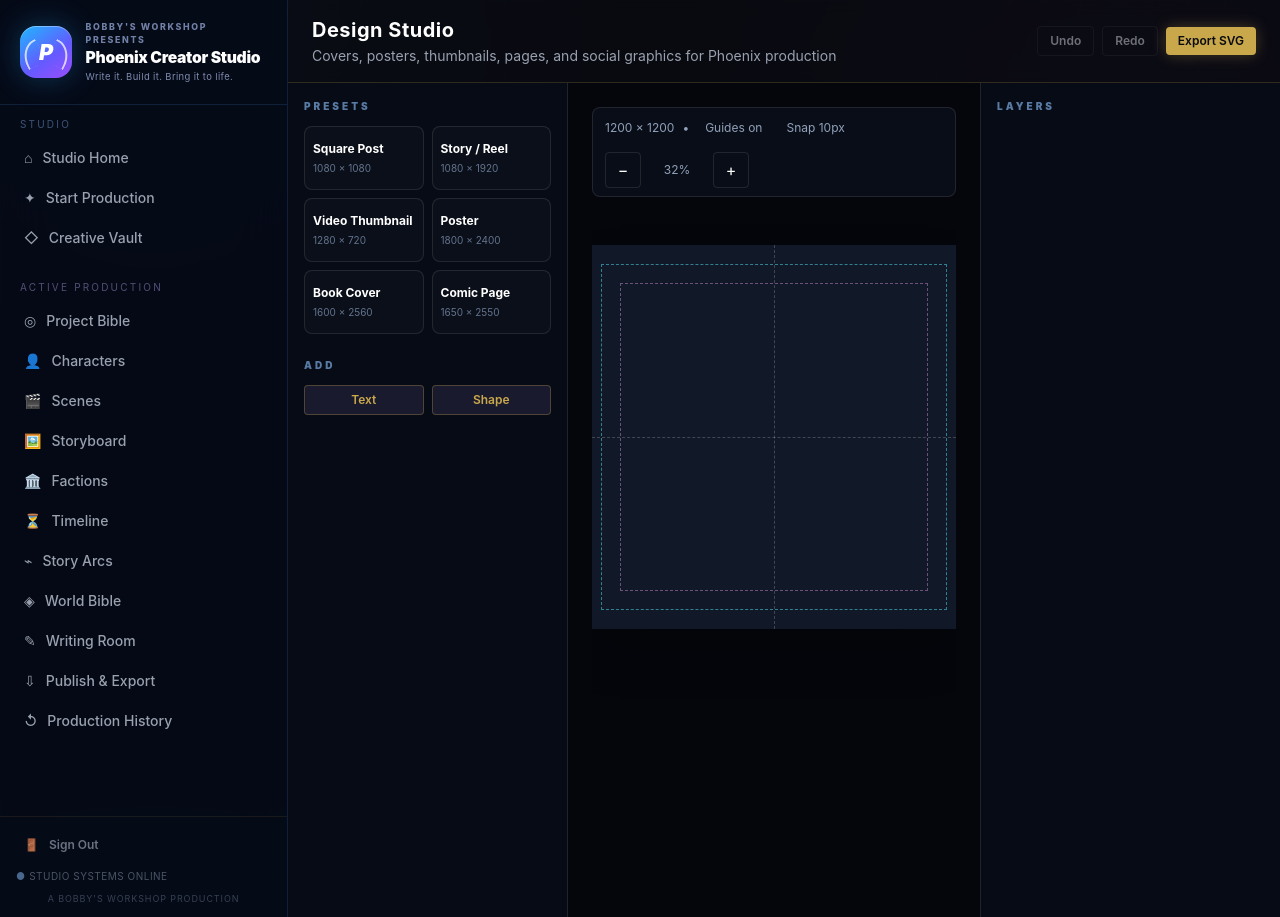
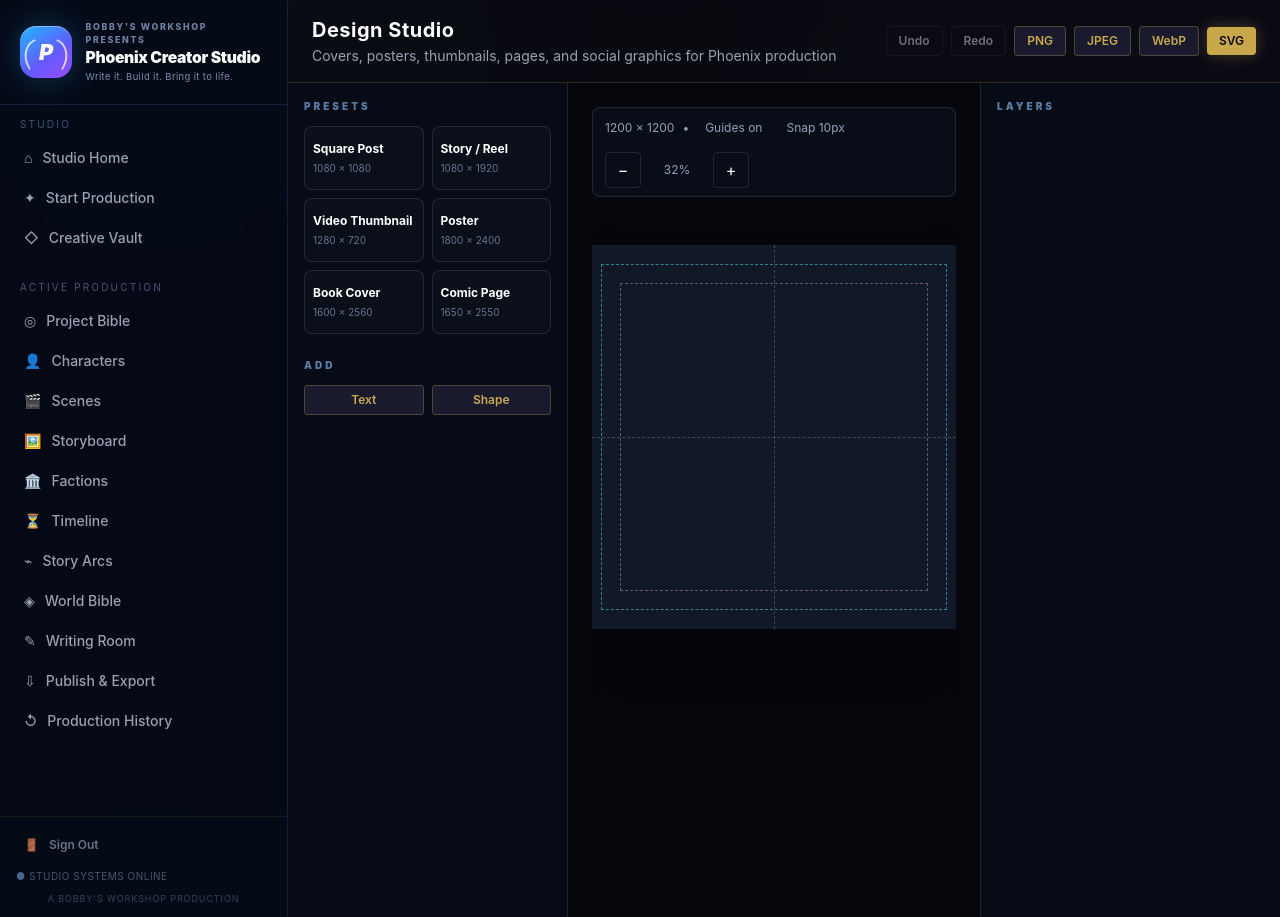
Before and after one commit to Bboy9090/SagaArchitect, a Next.js app: page /universe/1/design in a window 1280 px wide. Built offline with nearby package versions, Linux system fonts and the light colour scheme.

Commit message:
feat(design): add flattened PNG JPEG and WebP export

```diff
--- a/src/app/universe/[id]/design/page.tsx
+++ b/src/app/universe/[id]/design/page.tsx
@@ -24,6 +24,11 @@ import {
   undoDocumentHistory,
   type PhoenixDocumentHistory,
 } from '@/lib/media-history';
+import {
+  downloadMediaBlob,
+  exportPhoenixMediaDocument,
+  type PhoenixRasterExportFormat,
+} from '@/lib/media-renderer';
 import type { Universe } from '@/lib/types';
 
 interface DesignStudioPageProps {
@@ -107,6 +112,8 @@ export default function DesignStudioPage({ params }: DesignStudioPageProps) {
   const [zoom, setZoom] = useState(0.32);
   const [showGuides, setShowGuides] = useState(true);
   const [snap, setSnap] = useState(true);
+  const [exportingFormat, setExportingFormat] = useState<PhoenixRasterExportFormat | null>(null);
+  const [exportError, setExportError] = useState('');
 
   const document = history?.present || null;
 
@@ -231,6 +238,20 @@ export default function DesignStudioPage({ params }: DesignStudioPageProps) {
     patchLayer({ transform: next } as Partial<PhoenixMediaLayer>);
   };
 
+  const exportFlattened = async (format: PhoenixRasterExportFormat) => {
+    if (!document || exportingFormat) return;
+    setExportingFormat(format);
+    setExportError('');
+    try {
+      const blob = await exportPhoenixMediaDocument(document, format);
+      downloadMediaBlob(blob, document.title, format);
+    } catch (error) {
+      setExportError(error instanceof Error ? error.message : 'Design export failed.');
+    } finally {
+      setExportingFormat(null);
+    }
+  };
+
   const exportSvg = () => {
     if (!document) return;
     const blob = new Blob([buildSvg(document)], { type: 'image/svg+xml;charset=utf-8' });
@@ -255,11 +276,19 @@ export default function DesignStudioPage({ params }: DesignStudioPageProps) {
           <div className="flex flex-wrap items-center gap-2">
             <Button size="sm" variant="ghost" disabled={history.past.length === 0} onClick={() => setHistory(current => current ? undoDocumentHistory(current) : current)}>Undo</Button>
             <Button size="sm" variant="ghost" disabled={history.future.length === 0} onClick={() => setHistory(current => current ? redoDocumentHistory(current) : current)}>Redo</Button>
-            <Button size="sm" variant="gold" onClick={exportSvg}>Export SVG</Button>
+            <Button size="sm" variant="secondary" loading={exportingFormat === 'png'} onClick={() => void exportFlattened('png')}>PNG</Button>
+            <Button size="sm" variant="secondary" loading={exportingFormat === 'jpeg'} onClick={() => void exportFlattened('jpeg')}>JPEG</Button>
+            <Button size="sm" variant="secondary" loading={exportingFormat === 'webp'} onClick={() => void exportFlattened('webp')}>WebP</Button>
+            <Button size="sm" variant="gold" onClick={exportSvg}>SVG</Button>
           </div>
         }
       />
 
+      {exportError && (
+        <div className="mx-4 mt-4 rounded-lg border border-red-500/30 bg-red-500/10 px-4 py-3 text-sm text-red-200">
+          Export failed: {exportError}
+        </div>
+      )}
       <div className="grid min-h-[calc(100vh-80px)] grid-cols-1 xl:grid-cols-[280px_minmax(0,1fr)_300px]">
         <aside className="border-r border-white/10 bg-[#070b15] p-4">
           <p className="mb-3 text-[10px] font-black uppercase tracking-[.3em] text-blue-300/60">Presets</p>
```
